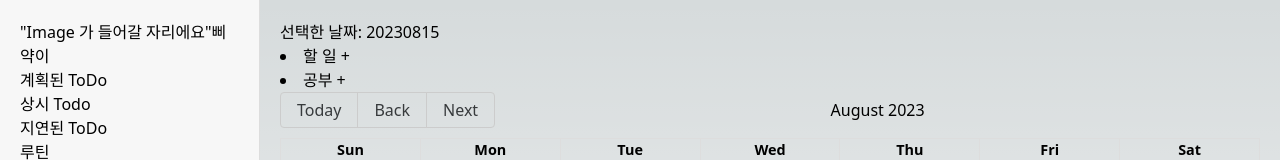
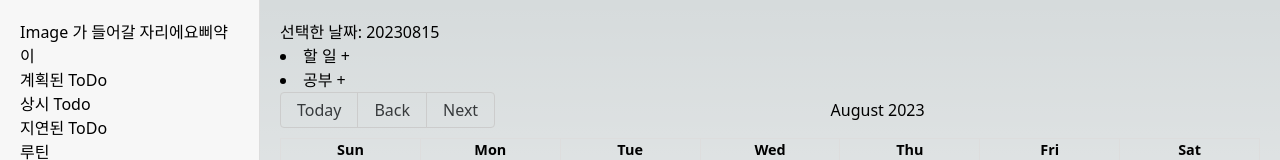
Before and after one commit to bottle-ari/peep_todo_react, a Next.js app: page /ScheduledToDo in a window 1280 px wide. Shown: the top 160 px of the page. Built offline with nearby package versions, Linux system fonts and the light colour scheme.

Commit message:
[FIX] Build Error fix

```diff
--- a/src/components/Sidebar.jsx
+++ b/src/components/Sidebar.jsx
@@ -43,7 +43,7 @@ function Sidebar() {
     <SidebarContainer>
       <div id="sidebar">
         <div id="userProfile">
-          "Image 가 들어갈 자리에요"
+          Image 가 들어갈 자리에요
           {"삐약이"}
         </div>
         <nav>
--- a/src/pages/FlexibleToDo.jsx
+++ b/src/pages/FlexibleToDo.jsx
@@ -55,7 +55,7 @@ const FlexibleToDo = () => {
       <div>
         <h1>상시 ToDo</h1>
         {flexibleToDoList.map((category, categoryIndex) => (
-          <div>
+          <>
             <li
               key={categoryIndex}
               onClick={() => handleCategoryClick(categoryIndex)}
@@ -89,13 +89,13 @@ const FlexibleToDo = () => {
                 autoFocus
               />
             ) : null}
-          </div>
+          </>
         ))}
       </div>
       <div>
         <h1>완료된 ToDo</h1>
         {flexibleToDoList.map((category, categoryIndex) => (
-          <div>
+          <>
             <li key={categoryIndex}>{category.name}</li>
             <ul>
               {category.toDoList.map((toDo, toDoIndex) =>
@@ -113,7 +113,7 @@ const FlexibleToDo = () => {
                 ) : null
               )}
             </ul>
-          </div>
+          </>
         ))}
       </div>
     </>
--- a/src/pages/ScheduledToDo.jsx
+++ b/src/pages/ScheduledToDo.jsx
@@ -162,7 +162,7 @@ const ScheduledToDo = () => {
                   .map(
                     (category, categoryIndex) =>
                       category.name == categoryTag && (
-                        <ul>
+                        <ul key={categoryIndex}>
                           {category.toDoList.map((toDo, toDoIndex) => (
                             <li key={toDoIndex}>
                               <label>
```
